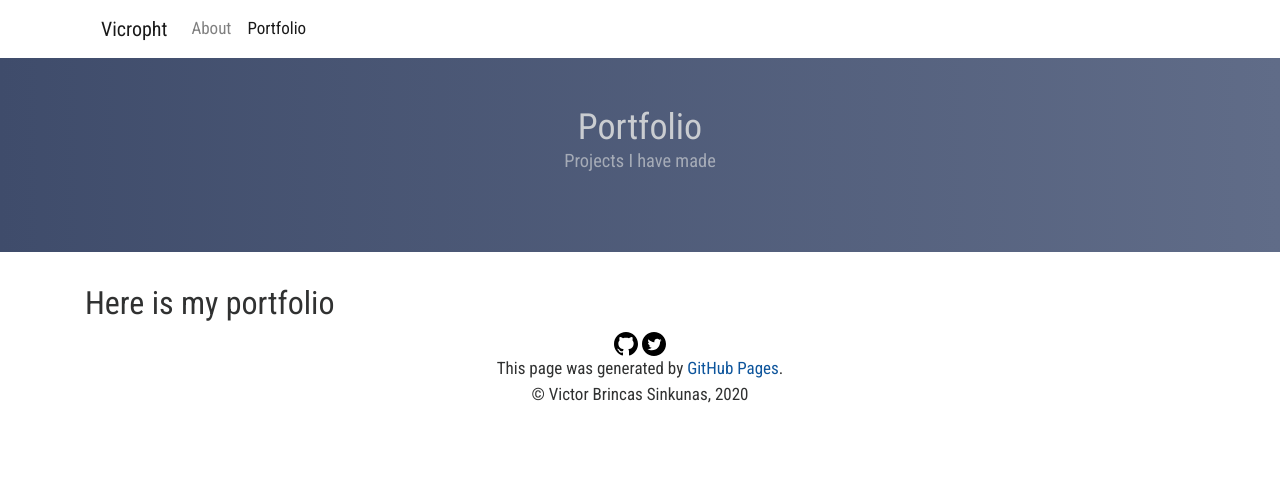
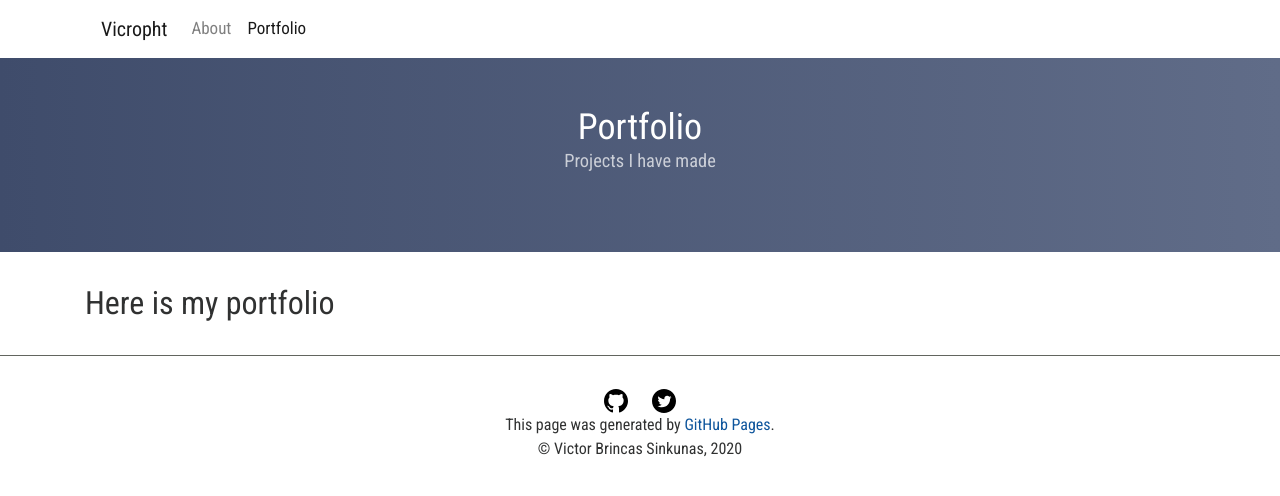
Before and after one commit to Vicropht/vicropht.com, a Jekyll site: the page built from _pages/portfolio.md, in a window 1280 px wide. Shown: the top 496 px of the page. Built offline with Jekyll 4.4.1, drawn with Linux system fonts in a browser that asks for light colours; nearby versions of some CDN libraries.

Commit message:
add linktree, set footer css

```diff
--- a/_config.yml
+++ b/_config.yml
@@ -2,7 +2,7 @@ port: 4001
 
 # Site settings
 title: Vicropht
-subtitle: Karlsruhe University of Applied Sciences | International IT Business
+subtitle: Karlsruhe University of Applied Sciences | International IT Business | Brazil / Germany
 
 
 # Personal Info
@@ -23,6 +23,8 @@ github:
 linkedin:
   username: vicropht
   url: https://linkedin.com/in/vicropht
+linktree:
+  url: https://linktr.ee/vicropht
 
 # Display settings
 show_github: false
--- a/_includes/header.html
+++ b/_includes/header.html
@@ -11,7 +11,7 @@
         <div class="col-12 col-md-8 col-lg-9">
         <div class="header-text">
           <h1>{{ site.title }}</h1>
-          <h2>{{ site.subtitle }}</h2>
+          <h2 class="justify">{{ site.subtitle }}</h2>
         </div>
           <!-- Action Buttons -->
           <ul class="action list-inline banner-social-buttons">
@@ -23,6 +23,11 @@
             <li class="list-inline-item">
               <a class="btn btn-dark" href="{{ site.linkedin.url }}">
                 <i class="fab fa-linkedin"></i> LinkedIn
+              </a>
+            </li>
+            <li class="list-inline-item">
+              <a class="btn btn-dark" href="{{ site.linktree.url }}">
+                <i class="fa fa-tree"></i> LinkTree
               </a>
             </li>
             <li class="list-inline-item">
--- a/_sass/mixins.scss
+++ b/_sass/mixins.scss
@@ -13,7 +13,5 @@
     @media (min-width: $tablet-portrait-upper-boundary) { @content; }
   } @else if $range == desktop-up {
     @media (min-width: $tablet-landscape-upper-boundary) { @content; }
-  } @else if $range == big-desktop-up {
-    @media (min-width: $desktop-upper-boundary) { @content; }
   }
 }
--- /dev/null
+++ b/_sass/sassincludes/footer.scss
@@ -0,0 +1,40 @@
+.site-footer {
+  @import "../mixins.scss";
+  padding: 2rem 0;
+  margin-top: 2rem;
+  border-top: solid 1px rgba(27, 31, 23, 0.685);
+
+  @include for-size(desktop-up) {
+    font-size: 1rem;
+  }
+
+  @include for-size(tablet-portrait-up) {
+    font-size: 1rem;
+  }
+
+  @include for-size(phone-only) {
+    font-size: 0.9rem;
+    margin-bottom: 0.5rem;
+  }
+
+  .footer-icon {
+    a {
+      text-decoration: none;
+    }
+    a:hover {
+      text-decoration: none;
+    }
+
+    @include for-size(desktop-up) {
+      padding: 0px 5px 0px 5px;
+    }
+
+    @include for-size(tablet-portrait-up) {
+      padding: 0px 10px 10px 10px;
+    }
+
+    @include for-size(phone-only) {
+      padding: 0px 10px 10px 10px;
+    }
+  }
+}
--- a/_sass/sassincludes/header.scss
+++ b/_sass/sassincludes/header.scss
@@ -1,7 +1,7 @@
 .site-header {
   @import "../mixins.scss";
   .header {
-    color: #cacdd1;
+    color: white;
     text-align: center;
 
     @include for-size(desktop-up) {
@@ -31,9 +31,13 @@
     #profile {
       width: 90%;
       max-width: 250px;
-      border-radius: 50%;
-      border: 8px solid white;
+      border-radius: 10%;
+      border: 2px solid white;
       box-shadow: 0 0 1.5em black;
+    }
+
+    .justify {
+      text-align: center;
     }
 
     .action {
--- a/_sass/theme.scss
+++ b/_sass/theme.scss
@@ -34,5 +34,6 @@ a {
 }
 
 /* _include style */
-@import "sassincludes/header"
+@import "sassincludes/header";
+@import "sassincludes/footer";
 /* page-specific styles */
--- a/_sass/vars.scss
+++ b/_sass/vars.scss
@@ -1,17 +1,12 @@
 // Text
-$section-headings-color: #bb1f39 !default;
 $body-text-color: #606c71 !default;
 $link-color: #0e559c !default;
 $blockquote-text-color: #819198 !default;
 
-// Code
-$code-bg-color: #f3f6fa !default;
-$code-text-color: #354c57 !default;
-
 // Borders
-$border-color: #dce6f0 !default;
-$table-border-color: #e9ebec !default;
-$hr-border-color: #eff0f1 !default;
+$border-color: #d618bd !default;
+$table-border-color: #00f050 !default;
+$hr-border-color: #fa1818 !default;
 
 // Fonts
 $body-font-size: 17px;
```
